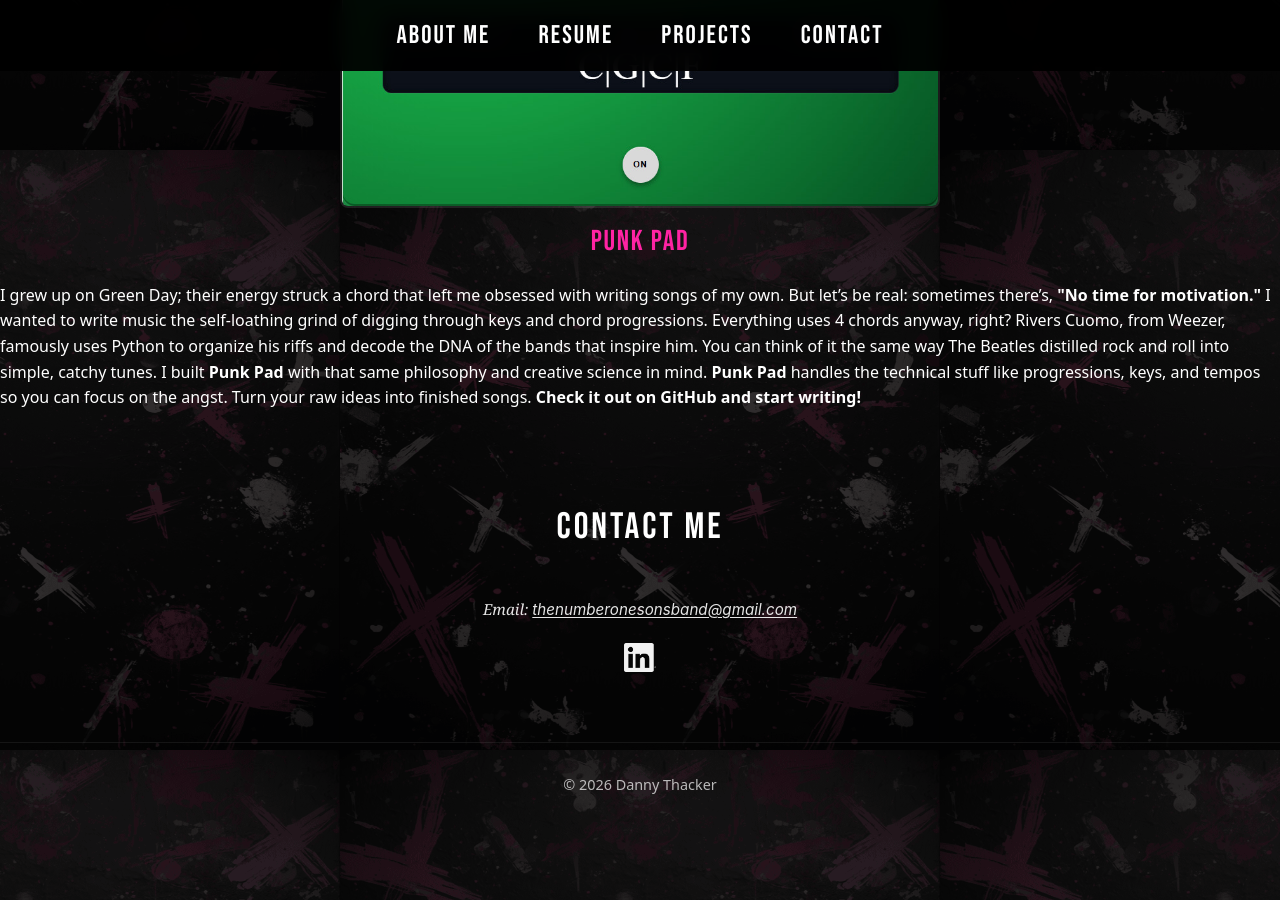
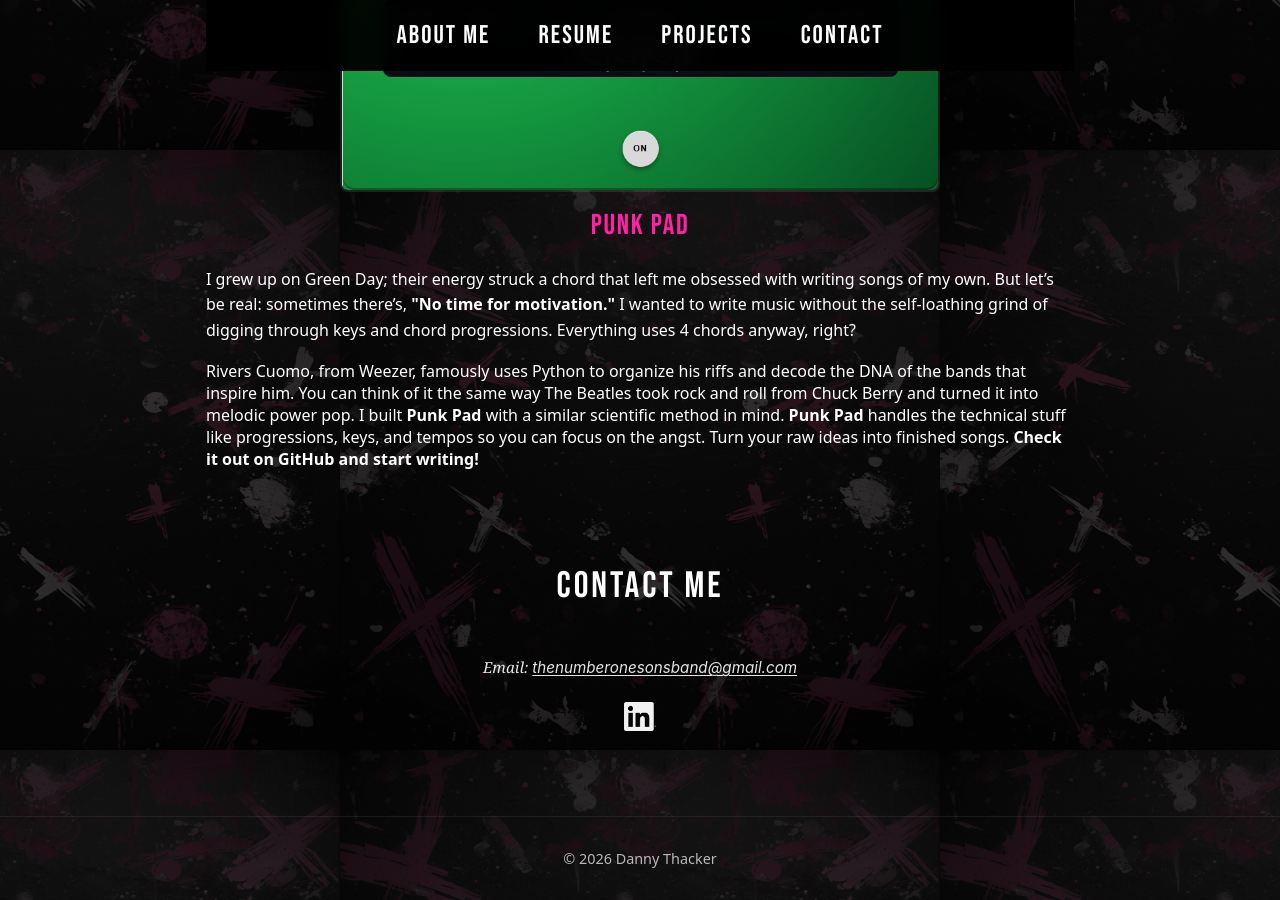
Before and after one commit to DanzillaDanny/DanzillaDanny.github.io, a Jekyll site: the page built from index.md, in a window 1280 px wide and 900 px high, scrolled down 2310 px. Built offline with Jekyll 4.4.1, drawn with Linux system fonts in a browser that asks for light colours.

Commit message:
fixed html error

```diff
--- a/_layouts/default.html
+++ b/_layouts/default.html
@@ -10,7 +10,7 @@
 <link href="https://fonts.googleapis.com/css2?family=Bebas+Neue&display=swap" rel="stylesheet">
 </head>
 
-<main class="container"></main>
+<main class="container">
 
 <body>
     <header class="site-header">
@@ -87,11 +87,12 @@
    <p class="project-description">
     I grew up on Green Day; their energy struck a chord that left me obsessed with writing songs of my own.
     But let’s be real: sometimes there’s, <strong>"No time for motivation."</strong> I wanted to write
-    music the self-loathing grind of digging through keys and chord progressions. Everything uses 4 chords anyway, right?
-
+    music without the self-loathing grind of digging through keys and chord progressions. Everything uses 4 chords anyway, right?
+    </p>
+    <p>
     Rivers Cuomo, from Weezer, famously uses Python to organize his riffs and decode the DNA of the bands that inspire him.
-    You can think of it the same way The Beatles distilled rock and roll into simple, catchy
-    tunes. I built <strong>Punk Pad</strong> with that same philosophy and creative science in mind.
+    You can think of it the same way The Beatles took rock and roll from Chuck Berry and turned it into melodic power pop.
+    I built <strong>Punk Pad</strong> with a similar scientific method in mind.
     <strong>Punk Pad</strong> handles the technical stuff like progressions, keys, and tempos so you can focus on the angst.
     Turn your raw ideas into finished songs. <strong>Check it out on GitHub and start writing!</strong>
     </p>
```
